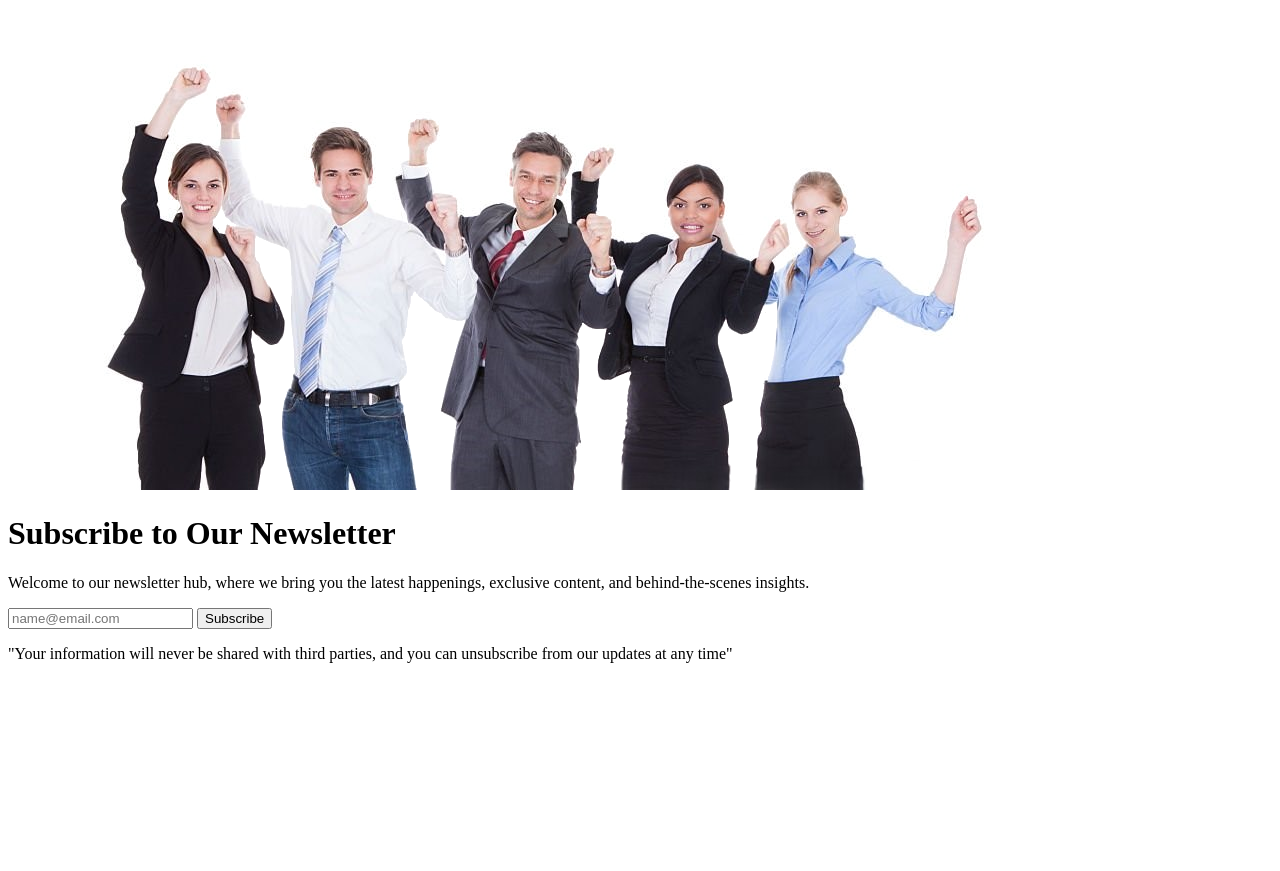
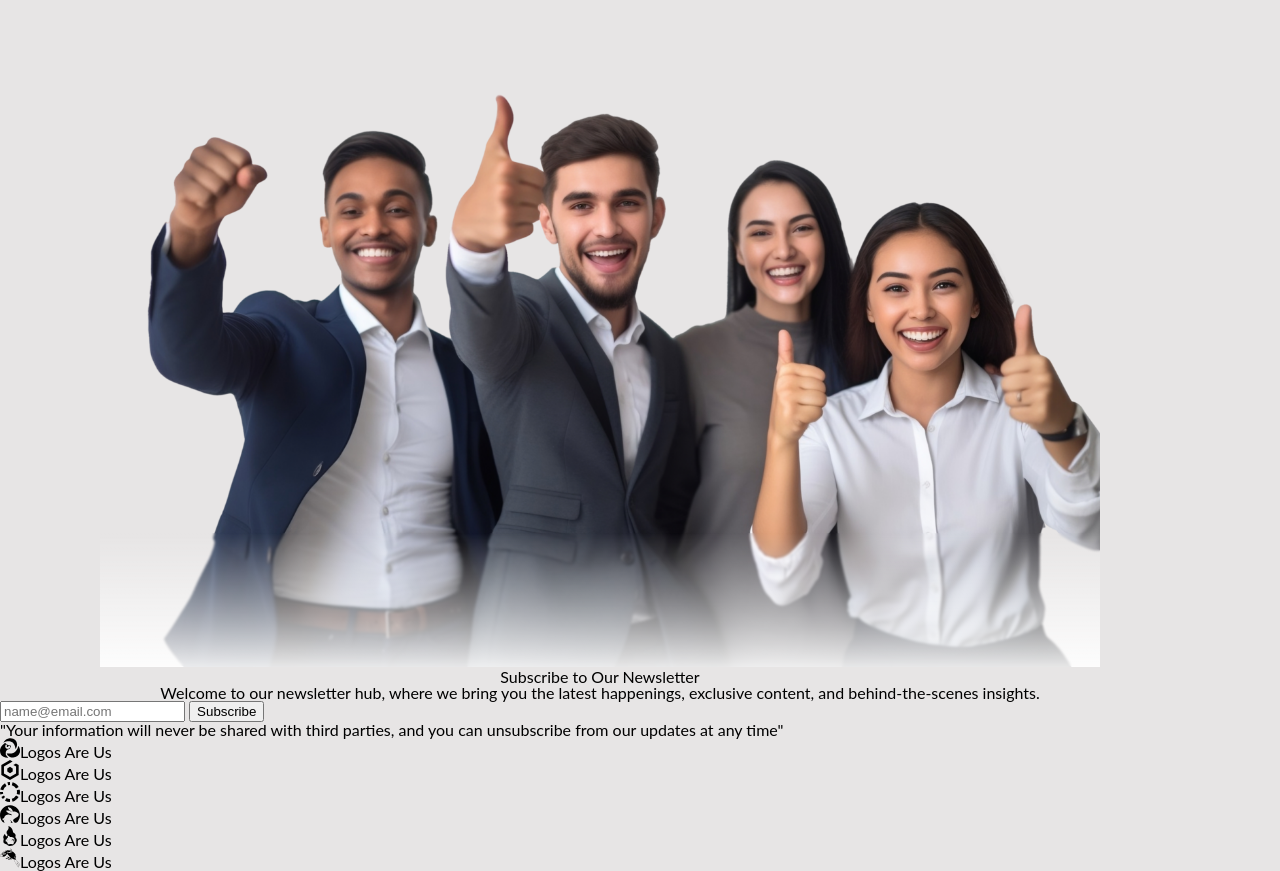
Before and after one commit to VincinChristmas/Logo-News-Letter, a plain HTML site: page index.html in a window 1280 px wide. Before the commit the page ends 800 px from the top, so only its background shows below. Drawn offline with Linux system fonts and the light colour scheme.

Commit message:
worked on the newsletter today

```diff
--- a/assets/css/main.css
+++ b/assets/css/main.css
@@ -52,7 +52,7 @@ table {
 :root {
     --primary-color: #4CAF50;
     --secondary-color: #ff5722;
-    --background-color: #F6F6F6;
+    --background-color: #e7e5e5;
     --text-color: #333;
     --font-family: 'Lato', sans-serif;
 
@@ -63,5 +63,38 @@ table {
 
 body {
     font-family: var(--font-family);
-    background: var(--background-color)
+    background: var(--background-color);
+	max-width: 75rem;
 }
+
+header {
+	text-align: center;
+}
+
+.newsletter__background {
+	position: relative;
+	display: inline-block;
+}
+
+.newsletter__people {
+	display: block;
+	height: auto;
+	max-width: 100%;
+	width: 1000px;
+
+}
+
+.newsletter__background::after {
+	content: "";
+	position: absolute;
+	left: 0;
+	right: 0;
+	bottom: 0;
+	height: 20%;
+	background: linear-gradient(to top, rgba(255, 255, 255, 0.9), transparent);
+	backdrop-filter: blur(1px);
+}
+
+.newsletter__logos--logo {
+	width: 20px;
+}
--- a/index.html
+++ b/index.html
@@ -4,16 +4,19 @@
         <meta charset="UTF-8" />
         <meta name="viewport" content="width=device-width, initial-scale=1.0" />
         <title>Newsletter Subscription</title>
-        <link rel="stylesheet" href="assets/css/main.css>"/>
+        <link rel="stylesheet" href="assets/css/main.css"/>
     </head>
-    <body>
-        <main>
+<body>
+    <main>
+
             <header>
-                <img src="assets/images/businesspeople.png" alt="Business People" />
+                <div class="newsletter__background">
+                <img class="newsletter__people" src="assets/images/businesspeople.webp" alt="Business People" />
+                </div>
                 <h1>Subscribe to Our Newsletter</h1>
                 <p>Welcome to our newsletter hub, where we bring you the latest happenings, exclusive content, and behind-the-scenes insights.</p>
             </header>
-
+        <div class="container">
             <section class="subscription-form">
                 <form action="#" method="post">
                     <input type="text" name="name" placeholder="name@email.com" required />
@@ -25,9 +28,15 @@
                 <p>"Your information will never be shared with third parties, and you can unsubscribe from our updates at any time"</p>
             </section>
 
-            <section class="company-logos">
-
+            <section class="newsletter__logos">
+              <div><span><img class="newsletter__logos--logo" src="assets/images/ferretdb.svg" alt="ferretdb logo"></span>Logos Are Us</div>
+              <div><span><img class="newsletter__logos--logo" src="assets/images/babylondotjs.svg" alt="babylondot logo"></span>Logos Are Us</div>
+              <div><span><img class="newsletter__logos--logo" src="assets/images/codacy.svg" alt="codacy logo"></span>Logos Are Us</div>
+              <div><span><img class="newsletter__logos--logo" src="assets/images/coderabbit.svg" alt="coderabbit logo"></span>Logos Are Us</div>
+              <div><span><img class="newsletter__logos--logo" src="assets/images/fireflyiii.svg" alt="firefly logo"></span>Logos Are Us</div>
+              <div><span><img class="newsletter__logos--logo" src="assets/images/gerrit.svg" alt="gerrit logo"></span>Logos Are Us</div>
             </section>
-        </main>
-    </body>
+        </div>
+    </main>
+</body>
 </html>
```
Also changed, not shown: assets/images/babylondotjs.svg (added), assets/images/businesspeople.png (deleted), assets/images/businesspeople.webp (added), assets/images/codacy.svg (added), assets/images/coderabbit.svg (added), assets/images/ferretdb.svg (added), assets/images/fireflyiii.svg (added), assets/images/gerrit.svg (added).
